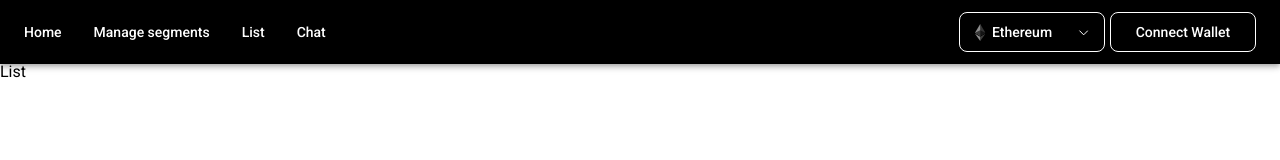
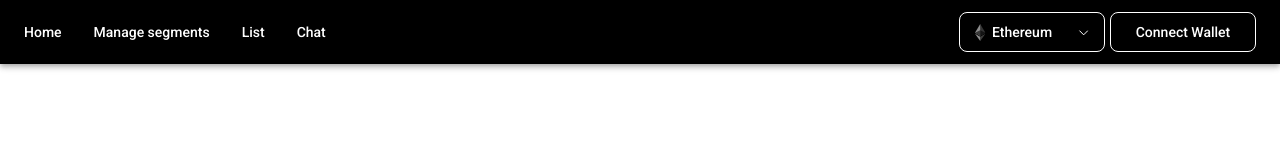
Before and after one commit to ruhaise/eth-prague-app, a React (Create React App) app: page /list in a window 1280 px wide. Shown: the top 160 px of the page. Built offline with nearby package versions, Linux system fonts and the light colour scheme.

Commit message:
display tokens result

```diff
--- a/package.json
+++ b/package.json
@@ -7,11 +7,12 @@
     "@material-ui/core": "^4.12.4",
     "axios": "^0.27.2",
     "dotenv": "^16.0.1",
+    "history": "^5.3.0",
     "react": "^17.0.2",
     "react-dom": "^17.0.2",
     "react-qr-reader": "^3.0.0-beta-1",
     "react-redux": "^7.2.4",
-    "react-router-dom": "^6.3.0",
+    "react-router-dom": "5.2.0",
     "react-scripts": "4.0.3",
     "redux": "^4.1.1",
     "redux-thunk": "^2.3.0",
--- a/src/App.js
+++ b/src/App.js
@@ -1,23 +1,26 @@
 import React from 'react';
-import { BrowserRouter as Router, Route, Routes } from 'react-router-dom';
+import { BrowserRouter as Router, Route, Switch } from 'react-router-dom';
 import Header from './components/Header';
 import Home from './pages/Home';
 import Segment from './pages/Segment';
 import List from './pages/List';
 import Chat from './pages/Chat';
 import GQL from './pages/GQL';
+import { createBrowserHistory } from "history";
+
+const history = createBrowserHistory();
 
 function App() {
   return (
-    <Router>
+    <Router history={history}>
       <Header />
-      <Routes>
-        <Route exact path="/segments" element={<Segment/>} />
-        <Route exact path="/gql" element={<GQL/>}/>
-        <Route exact path="/list" element={<List/>}/>
-        <Route exact path="/chat" element={<Chat/>}/>
-        <Route path="/" element={<Home/>}/>
-      </Routes>
+      <Switch>
+        <Route exact path="/segments" component={Segment} />
+        <Route exact path="/gql" component={GQL}/>
+        <Route exact path="/list" component={List}/>
+        <Route exact path="/chat" component={Chat}/>
+        <Route path="/" component={Home}/>
+      </Switch>
     </Router>
   );
 }
--- a/src/pages/List.jsx
+++ b/src/pages/List.jsx
@@ -1,10 +1,26 @@
 import React from "react";
+import styled from "styled-components";
 
-const List = () => {
+const StyledContainer = styled.div`
+  display: flex;
+  flex-direction: column;
+  align-items: center;
+  justify-content: flex-start;
+
+  span {
+    margin-top: 5px;
+
+    &:first-child {
+      margin-top: 40px;
+    }
+  }
+`
+
+const List = ({tokens}) => {
   return (
-    <div>
-      List
-    </div>
+    <StyledContainer>
+      {tokens?.map(token => <span>{token.owner.id}</span>)}
+    </StyledContainer>
   );
 }
 
--- a/src/pages/Segment.jsx
+++ b/src/pages/Segment.jsx
@@ -1,8 +1,10 @@
+import axios from 'axios';
 import React, { useState } from "react";
 import { Button, TextField } from "@material-ui/core";
 import styled from "styled-components";
 import { useDispatch } from "react-redux";
-import { saveSegment } from "../redux/segment/actions";
+import { saveSegment, setGraphTokens } from "../redux/segment/actions";
+import List from './List';
 
 const StyledWrapper = styled.div`
   text-align: center;
@@ -38,9 +40,27 @@ const StyledButtonsWrapper = styled.div`
   justify-content: space-around;
 `;
 const Segment = () => {
+  const dispatch = useDispatch();
+  const [tokens, setTokens] = useState([]);
   const [segmentQuery, setSegmentQuery] = useState([{ contract_address: "" }]);
 
-  const dispatch = useDispatch();
+  const handleFetchGQL = async (contract_address) => {
+    try {
+      const payload = `{\n  tokens(where: {\n    collection: \"${contract_address}\",\n  }) {\n    owner {\n      id\n    }\n  }\n}`;
+      const data = await axios.post(
+        `https://gateway.thegraph.com/api/2d3d83f6c8345633d0dce29d41068a6b/subgraphs/id/B333F7Ra4kuVBSwHFDfH9x9N1341GYHvdfpV94KY8Gmv`,
+        { query: payload }
+      );
+
+      console.log('res: ', data?.data?.data?.tokens);
+
+      setGraphTokens(data?.data?.data?.tokens);
+      setTokens(data?.data?.data?.tokens);
+    } catch (err) {
+      console.error('Graph [error]: ', err);
+    }
+  }
+
 
   const handleAddSegment = () => {
     setSegmentQuery([...segmentQuery, { contract_address: "" }]);
@@ -61,6 +81,7 @@ const Segment = () => {
 
   const handleSubmit = () => {
     dispatch(saveSegment(segmentQuery));
+    handleFetchGQL(segmentQuery[0].contract_address);
   };
 
   return (
@@ -110,6 +131,7 @@ const Segment = () => {
           SEND
         </StyledButton>
       </StyledButtonsWrapper>
+      <List tokens={tokens} />
     </StyledWrapper>
   );
 };
--- a/src/redux/segment/actions.js
+++ b/src/redux/segment/actions.js
@@ -4,3 +4,10 @@ export const saveSegment = (payload) => {
     payload,
   };
 };
+
+export const setGraphTokens = (payload) => {
+  return {
+    type: "SET_GRAPH_TOKENS",
+    payload,
+  };
+};
--- a/src/redux/segment/reducers.js
+++ b/src/redux/segment/reducers.js
@@ -1,5 +1,6 @@
 const initialState = {
   segment_elements: [],
+  graph_tokens: [],
 };
 
 const segmentReducer = (state = initialState, action) => {
@@ -9,6 +10,11 @@ const segmentReducer = (state = initialState, action) => {
         ...state,
         segment_elements: action.payload,
       };
+    case "SET_GRAPH_TOKENS":
+      return {
+        ...state,
+        graph_tokens: action.payload,
+      };
     default:
       return state;
   }
```
Also changed, not shown: 1 other file (tests, documents, lock files or other folders).
